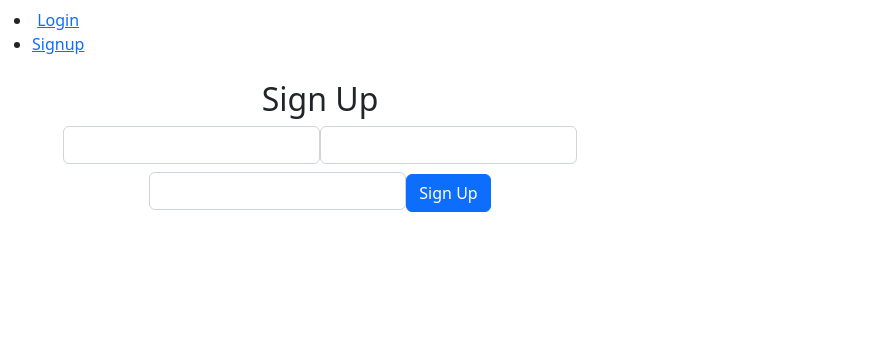
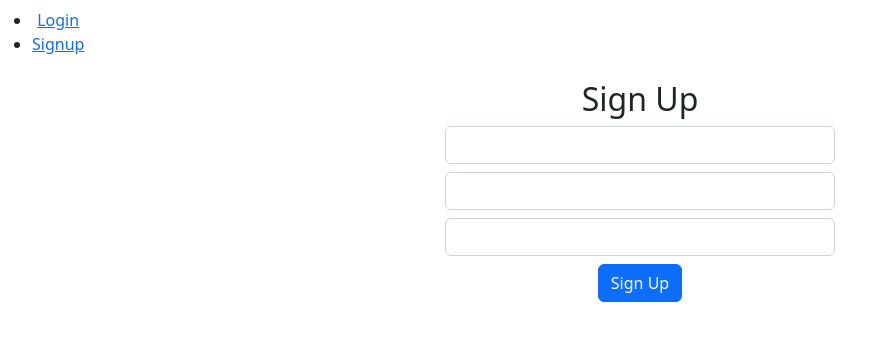
Before and after one commit to gregorisbachtsevanos/keep-it-secret, a React (Create React App) app: page /signup in a window 1280 px wide. Shown: the top 340 px of the page, without its empty margins (0-884 px from the left). Built offline with nearby package versions, Linux system fonts and the light colour scheme; no server answers.

Commit message:
signup style

```diff
--- a/src/pages/signup/Signup.jsx
+++ b/src/pages/signup/Signup.jsx
@@ -1,8 +1,7 @@
 import React, { useState } from 'react';
 import { useSignup } from '../../hooks/useSignup';
 
-import Button from 'react-bootstrap/Button';
-import Form from 'react-bootstrap/Form';
+import { Button, Form, Container } from 'react-bootstrap';
 import styles from './signup.module.css';
 
 const Signup = () => {
@@ -17,28 +16,31 @@ const Signup = () => {
 	};
 
 	return (
-		<div className={styles.container}>
+		<Container className={styles.container}>
 			<h2>Sign Up</h2>
 			<Form onSubmit={handleSubmit}>
-				<Form.Label>
+				<Form.Label className='col-12'>
 					<Form.Control
 						type="text"
+						className={styles['input-container']}
 						onChange={(e) => setUsername(e.target.value)}
 						value={username}
 						required
 					/>
 				</Form.Label>
-				<Form.Label>
+				<Form.Label className='col-12'>
 					<Form.Control
 						type="email"
+						className={styles['input-container']}
 						onChange={(e) => setEmail(e.target.value)}
 						value={email}
 						required
 					/>
 				</Form.Label>
-				<Form.Label>
+				<Form.Label className='col-12'>
 					<Form.Control
 						type="password"
+						className={styles['input-container']}
 						onChange={(e) => setPassword(e.target.value)}
 						value={password}
 						required
@@ -47,7 +49,7 @@ const Signup = () => {
 				<Button>Sign Up</Button>
 			</Form>
 			{error && <p>{error}</p>}
-		</div>
+		</Container>
 	);
 };
 
--- a/src/pages/signup/signup.module.css
+++ b/src/pages/signup/signup.module.css
@@ -1,3 +1,8 @@
 .container{
    width: 50%;
 }
+
+.input-container{
+   width: 35%!important;
+   margin: auto;
+}
```
